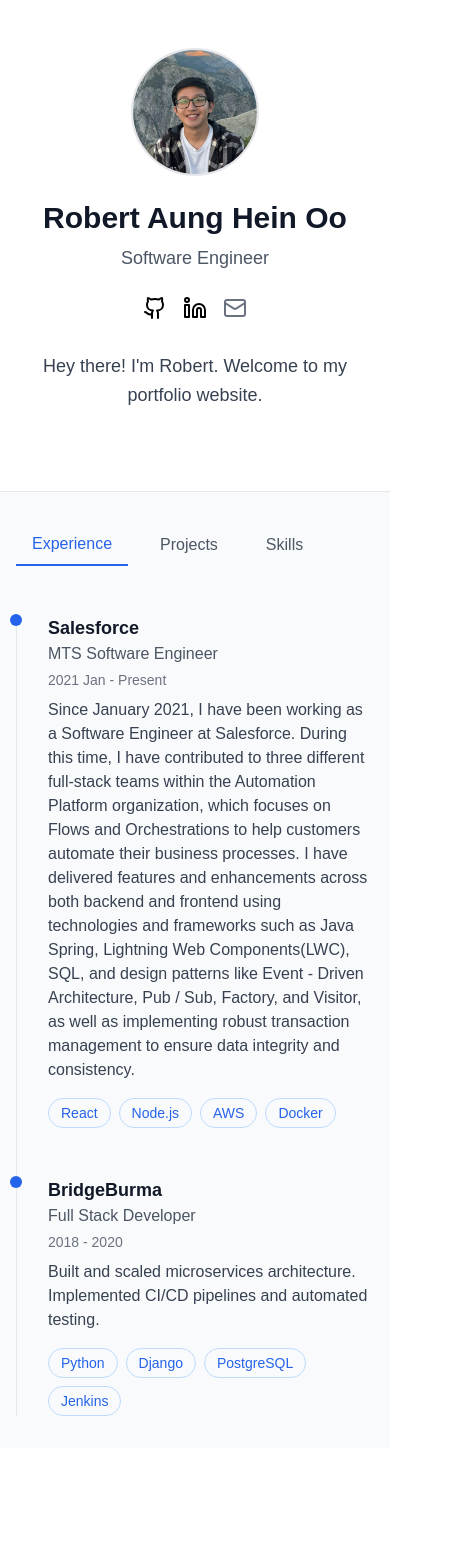
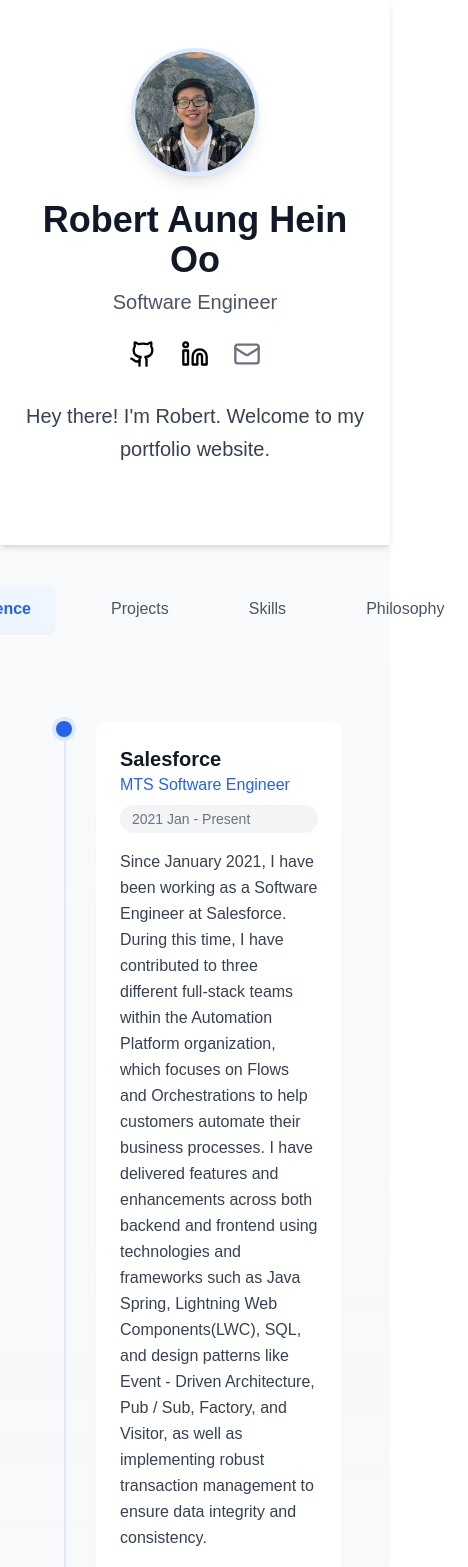
Before and after one commit to aunghoo/aunghoo.github.io, a Next.js app: page / in a window 390 px wide. Shown: the top 1567 px of the page, 468 px wide, since content can reach past the window. Before the commit the page ends 1448 px from the top, so only its background shows below. Built offline with nearby package versions, Linux system fonts and the light colour scheme.

Commit message:
More changes

```diff
--- a/app/data.tsx
+++ b/app/data.tsx
@@ -3,7 +3,7 @@
     company: "Salesforce",
     role: "MTS Software Engineer",
     period: "2021 Jan - Present",
-    description:
+    description: [
       "Since January 2021, I have been working as a Software Engineer at Salesforce.\
           During this time, I have contributed to three different full-stack teams within the Automation Platform\
           organization, which focuses on Flows and Orchestrations to help customers automate their business processes. I\
@@ -11,14 +11,67 @@
           such as Java Spring, Lightning Web Components(LWC), SQL, and design patterns like Event - Driven Architecture,\
           Pub / Sub, Factory, and Visitor, as well as implementing robust transaction management to ensure data integrity\
           and consistency.",
-    technologies: ["React", "Node.js", "AWS", "Docker"],
+      "Some of the projects I am most proud of include the integration of MuleSoft services into Flows, enabling\
+          debugger views for errored orchestrations, and developing the element search UI in the Flow Builder canvas. I\
+          am also a regular participant in company hackathons and have been a three-time winner in organization-wide\
+          hackathons.",
+      "My journey at Salesforce, particularly my experience on three different teams, has transformed me into a\
+          well-rounded and mature software engineer. I have developed the ability to collaborate effectively across\
+          diverse team settings and cultures, learn rapidly, and quickly get up to speed to deliver high-quality\
+          contributions. Moreover, I have proven myself as a strong engineer capable of understanding and working with\
+          very complex codebases."
+    ],
+    technologies: ["Java", "Spring", "SQL", "Typescript", "Redux", "Selenium", "Splunk", "Grafana", "Docker"],
   },
   {
     company: "BridgeBurma",
-    role: "Full Stack Developer",
-    period: "2018 - 2020",
-    description:
-      "Built and scaled microservices architecture. Implemented CI/CD pipelines and automated testing.",
-    technologies: ["Python", "Django", "PostgreSQL", "Jenkins"],
+    role: "Co-founder and CTO",
+    period: "2018 - 2023",
+    description: [
+      "Driven by a passion for leveraging technology to make a strong social impact, I co-founded and led a team of\
+          over seven software engineers to develop BridgeBurma — a professional networking and mentorship platform that\
+          connects Burmese students worldwide. Since its inception in 2019, the platform has attracted thousands of\
+          users globally. I remained actively involved until January 2023, when I decided to pursue other interests. We\
+          initially developed and managed the full-stack application using the MERN stack (MongoDB, Express, React.js,\
+          and Node.js), later migrating it to Next.js and hosting it on Google Cloud Run.\
+          In my role, I implemented features such as authentication, email handling, forum posting and searching,\
+          commenting, post-sorting, user profiles, mentor profile listing and searching, among many others. Through this\
+          project, I gained extensive practical skills in managing a scalable web application—including hosting and cost\
+          management—and working with cloud technologies and services such as Google Compute Engine, Google Cloud Run,\
+          AWS S3, SendGrid Email, and implementing inverted indexes for search using Elasticsearch. This experience not\
+          only enhanced my technical expertise but also taught me to take initiative in delivering features based on\
+          customer feedback, honed my leadership and mentoring skills, and improved my ability to navigate ambiguous\
+          work settings to solve complex problems.",
+    ],
+    technologies: ["Nextjs", "Reactjs", "Nodejs", "GoogleCloud Run", "S3", "MongoDb", "Elasticsearch", "Redis", "Jenkins"],
+  },
+  {
+    company: "Salesforce",
+    role: "Software Engineer Intern",
+    period: "2020 summer",
+    description: [
+      "During the summer of 2020, I interned on the Sales Cloud Einstein team at\
+          Salesforce, which develops AI solutions to optimize customers' sales pipelines. My primary project was to\
+          create a dashboard that visualizes sales opportunity data and provides intuitive insights into the internal\
+          workings of the Opportunity Scoring machine learning model. By successfully integrating this dashboard into\
+          the Core app, I ensured its inclusion in the next pilot product release. This role involved extensive work\
+          with the Salesforce core stack in Java, where I developed new message handlers and implemented security\
+          enforcement permissions. Additionally, I leveraged the Salesforce query language and Einstein Analytics UI to\
+          create data flows and charts.",
+    ],
+    technologies: ["Java", "SOQL", "Data Analysis", "Tableau"],
+  },
+  {
+    company: "Criteo",
+    role: "Software Engineer Intern",
+    period: "2019 summer",
+    description: [
+      "I interned at the AdTech company Criteo, where I was\
+          part of an Agile team developing the Criteo Mobile SDK. This SDK allows app publishers to integrate Criteo ads\
+          into their applications. During my internship, I gained in-depth experience in iOS development—from swizzling\
+          method implementations and utilizing libraries like UIKit and Notification Center to writing high-coverage\
+          tests using OCMock.",
+    ],
+    technologies: ["iOS", "Obj-C", "UIKit", "OCMock"],
   },
 ];
--- a/app/page.tsx
+++ b/app/page.tsx
@@ -1,18 +1,17 @@
 "use client";
-
-import React, { useState, useEffect } from 'react';
-import { Mail, ExternalLink } from 'lucide-react';
+import React, { useState, useEffect } from "react";
+import { Mail, ExternalLink } from "lucide-react";
 import Image from "next/image";
-import { experiences } from './data';
+import { experiences } from "./data";
 
 const TypewriterText = ({ text, speed = 50 }) => {
-  const [displayedText, setDisplayedText] = useState('');
+  const [displayedText, setDisplayedText] = useState("");
   const [currentIndex, setCurrentIndex] = useState(0);
 
   useEffect(() => {
     if (currentIndex < text.length) {
       const timer = setTimeout(() => {
-        setDisplayedText(prev => prev + text[currentIndex]);
+        setDisplayedText((prev) => prev + text[currentIndex]);
         setCurrentIndex(currentIndex + 1);
       }, speed);
       return () => clearTimeout(timer);
@@ -20,58 +19,85 @@
   }, [currentIndex, text, speed]);
 
   return (
-    <span>{displayedText}
-      {currentIndex < text.length &&
+    <span>
+      {displayedText}
+      {currentIndex < text.length && (
         <span className="inline-block w-0.5 h-5 ml-1 bg-blue-600 animate-pulse" />
-      }
+      )}
     </span>
   );
 };
 
 export default function Home() {
-
-  const [selectedTab, setSelectedTab] = useState('experience');
+  const [selectedTab, setSelectedTab] = useState("experience");
   const intro = "Hey there! I'm Robert. Welcome to my portfolio website.";
-  const overview = "I am a Software Engineer at Salesforce, working on Flows and\
-          Orchestrations—low-code tools that enable Salesforce customers to automate business processes. I have worked\
-          extensively with the core application code in Java Spring Framework and SQL that powers the backend engine for\
-          Flows and Orchestrations, as well as front-end code in Lightning Web Components to develop various user\
-          interface components in Salesforce. Beyond my full-time role, I co-founded and served as CTO for BridgeBurma, an organization that provides an\
-          online mentorship and social networking platform for Burmese professionals and students worldwide. I left the\
-          position in 2023 to pursue other interests. I am passionate about software engineering because I enjoy solving problems and building meaningful solutions.\
+  const overview =
+    "I am a Software Engineer at Salesforce, working on Flows and\
+          Orchestrations — low-code tools that enable Salesforce customers to automate business processes. I have worked\
+          extensively with the core application code in Java and SQL that powers the core backend engine,\
+          as well as front-end code in Lightning Web Components. In addition I have also\
+          co-founded and served as CTO for BridgeBurma, an organization that provides an\
+          online mentorship and social networking platform for Burmese professionals and students worldwide.\
+          I am passionate about software engineering because I enjoy solving problems and building meaningful solutions.\
           In my free time, I enjoy playing the piano and guitar, and have recently taken up tennis and swimming to stay\
           fit.";
 
   const projects = [
     {
       title: "AI Task Manager",
-      description: "Personal productivity app using machine learning to prioritize tasks.",
+      description:
+        "Personal productivity app using machine learning to prioritize tasks.",
       technologies: ["React", "TensorFlow.js", "Node.js"],
-      link: "https://github.com/username/ai-task-manager"
+      link: "https://github.com/username/ai-task-manager",
     },
     {
       title: "Blockchain Explorer",
-      description: "Web application to visualize and track cryptocurrency transactions.",
+      description:
+        "Web application to visualize and track cryptocurrency transactions.",
       technologies: ["Vue.js", "Web3.js", "Express"],
-      link: "https://github.com/username/blockchain-explorer"
-    }
+      link: "https://github.com/username/blockchain-explorer",
+    },
   ];
 
   const skills = {
-    "Frontend": ["React", "Vue.js", "TypeScript", "Tailwind CSS"],
-    "Backend": ["Node.js", "Python", "Java", "PostgreSQL"],
-    "DevOps": ["Docker", "Kubernetes", "AWS", "CI/CD"],
-    "Tools": ["Git", "VS Code", "Jira", "Figma"]
+    Frontend: ["React", "Vue.js", "TypeScript", "Tailwind CSS"],
+    Backend: ["Node.js", "Python", "Java", "PostgreSQL"],
+    DevOps: ["Docker", "Kubernetes", "AWS", "CI/CD"],
+    Tools: ["Git", "VS Code", "Jira", "Figma"],
+  };
+
+  const philosophyContent = {
+    title: "Invictus",
+    author: "William Ernest Henley",
+    poem: `Out of the night that covers me,
+          Black as the pit from pole to pole,
+          I thank whatever gods may be
+          For my unconquerable soul.
+
+          In the fell clutch of circumstance
+          I have not winced nor cried aloud.
+          Under the bludgeonings of change
+          My head is bloody, but unbowed.
+
+          Beyond this place of wrath and tears
+          Looms but the Horror of the shade,
+          And yet the menace of the years
+          Finds and shall find me unafraid.
+
+          It matters not how strait the gate,
+          How charged with punishments the scroll,
+          I am the master of my fate,
+          I am the captain of my soul.`,
   };
 
   return (
-    <div className="min-h-screen bg-gray-50">
+    <div className="min-h-screen bg-gradient-to-b from-gray-50 to-gray-100">
       {/* Header with Profile */}
-      <header className="bg-white border-b border-gray-200">
+      <header className="bg-white shadow-md">
         <div className="max-w-4xl mx-auto px-4 py-12">
           <div className="flex flex-col items-center text-center mb-8">
             {/* Profile Image */}
-            <div className="w-32 h-32 mb-6 rounded-full overflow-hidden border-2 border-gray-200">
+            <div className="w-32 h-32 mb-6 rounded-full overflow-hidden border-4 border-blue-100 shadow-lg transform hover:scale-105 transition-transform duration-300">
               <img
                 src="/profilepic.jpeg"
                 alt="profile image of Robert"
@@ -79,24 +105,48 @@
               />
             </div>
 
-            <h1 className="text-3xl font-bold text-gray-900 mb-2">Robert Aung Hein Oo</h1>
-            <p className="text-lg text-gray-600 mb-6">Software Engineer</p>
+            <h1 className="text-4xl font-bold text-gray-900 mb-2">
+              Robert Aung Hein Oo
+            </h1>
+            <p className="text-xl text-gray-600 mb-6">Software Engineer</p>
 
             {/* Social Links */}
-            <div className="flex space-x-4 mb-8">
-              <a href="https://github.com/aunghoo" target="_blank" className="text-gray-500 hover:text-gray-700">
-                <Image src="/github.svg" alt="Github profile link" width={24} height={24} />
+            <div className="flex space-x-6 mb-8">
+              <a
+                href="https://github.com/aunghoo"
+                target="_blank"
+                className="text-gray-500 hover:text-gray-700 transform hover:scale-110 transition-transform duration-300"
+              >
+                <Image
+                  src="/github.svg"
+                  alt="Github profile link"
+                  width={28}
+                  height={28}
+                />
               </a>
-              <a href="https://www.linkedin.com/in/robert-aung-hein-oo-387277143/" target="_blank" className="text-gray-500 hover:text-gray-700">
-                <Image src="/linkedin.svg" alt="LinkedIn profile link" width={24} height={24} />
+              <a
+                href="https://www.linkedin.com/in/robert-aung-hein-oo-387277143/"
+                target="_blank"
+                className="text-gray-500 hover:text-gray-700 transform hover:scale-110 transition-transform duration-300"
+              >
+                <Image
+                  src="/linkedin.svg"
+                  alt="LinkedIn profile link"
+                  width={28}
+                  height={28}
+                />
               </a>
-              <a href="mailto:aunghnoo99@gmail.com" target="_blank" className="text-gray-500 hover:text-gray-700">
-                <Mail size={24} />
+              <a
+                href="mailto:aunghnoo99@gmail.com"
+                target="_blank"
+                className="text-gray-500 hover:text-gray-700 transform hover:scale-110 transition-transform duration-300"
+              >
+                <Mail size={28} />
               </a>
             </div>
 
             {/* Overview with Typewriter Effect */}
-            <div className="max-w-2xl text-gray-700 text-lg leading-relaxed">
+            <div className="max-w-2xl text-gray-700 text-xl leading-relaxed">
               <TypewriterText text={intro} />
             </div>
           </div>
@@ -106,15 +156,15 @@
       {/* Main Content */}
       <main className="max-w-4xl mx-auto px-4 py-8">
         {/* Navigation */}
-        <nav className="flex space-x-4 mb-12">
-          {['experience', 'projects', 'skills'].map((tab) => (
+        <nav className="flex justify-center space-x-8 mb-12 rounded-lg p-2">
+          {["experience", "projects", "skills", "philosophy"].map((tab) => (
             <button
               key={tab}
               onClick={() => setSelectedTab(tab)}
-              className={`px-4 py-2 ${
+              className={`px-6 py-3 rounded-lg transition-all duration-300 ${
                 selectedTab === tab
-                  ? 'text-blue-600 border-b-2 border-blue-600'
-                  : 'text-gray-600 hover:text-gray-900'
+                  ? "text-blue-600 bg-blue-50 font-semibold shadow-sm"
+                  : "text-gray-600 hover:text-gray-900 hover:bg-gray-50"
               }`}
             >
               {tab.charAt(0).toUpperCase() + tab.slice(1)}
@@ -122,28 +172,51 @@
           ))}
         </nav>
 
+        {/* Content Container - Fixed height with scroll */}
+        <div className="min-h-[600px] rounded-xl p-8">
           {/* Experience Timeline Section */}
-        {selectedTab === 'experience' && (
+          {selectedTab === "experience" && (
             <div className="relative">
-            <div className="absolute left-0 top-0 h-full w-px bg-gray-200" />
+              <div className="absolute left-4 top-0 h-full w-0.5 bg-blue-100" />
               <div className="space-y-12">
                 {experiences.map((exp, index) => (
-                <div key={index} className="relative pl-8">
-                  <div className="absolute left-0 w-3 h-3 -translate-x-1/2 rounded-full bg-blue-600" />
-                  <div className="flex flex-col md:flex-row md:items-center justify-between mb-2">
+                  <div
+                    key={index}
+                    className="relative pl-12 transform transition-all duration-300 hover:scale-[1.01]"
+                  >
+                    <div className="absolute left-4 w-4 h-4 -translate-x-1/2 rounded-full bg-blue-600 ring-4 ring-blue-100" />
+                    <div className="bg-white rounded-lg p-6 shadow-sm hover:shadow-md transition-shadow duration-300">
+                      <div className="flex flex-col md:flex-row md:items-center justify-between mb-4">
                         <div>
-                      <h3 className="text-lg font-semibold text-gray-900">{exp.company}</h3>
-                      <p className="text-gray-600">{exp.role}</p>
+                          <h3 className="text-xl font-semibold text-gray-900">
+                            {exp.company}
+                          </h3>
+                          <p className="text-blue-600 font-medium">
+                            {exp.role}
+                          </p>
                         </div>
-                    <span className="text-sm text-gray-500 mt-1 md:mt-0">{exp.period}</span>
+                        <span className="text-sm text-gray-500 mt-2 md:mt-0 bg-gray-100 px-3 py-1 rounded-full">
+                          {exp.period}
+                        </span>
                       </div>
-                  <p className="mt-2 text-gray-700">{exp.description}</p>
-                  <div className="mt-4 flex flex-wrap gap-2">
+                      {exp.description.map((description, index) => (
+                        <p
+                          key={index}
+                          className="mt-3 text-gray-700 leading-relaxed"
+                        >
+                          {description}
+                        </p>
+                      ))}
+                      <div className="mt-6 flex flex-wrap gap-2">
                         {exp.technologies.map((tech, techIndex) => (
-                      <span key={techIndex} className="px-3 py-1 border border-blue-200 text-blue-600 rounded-full text-sm">
+                          <span
+                            key={techIndex}
+                            className="px-4 py-1.5 bg-blue-50 border border-blue-100 text-blue-600 rounded-full text-sm font-medium hover:bg-blue-100 transition-colors duration-300"
+                          >
                             {tech}
                           </span>
                         ))}
+                      </div>
                     </div>
                   </div>
                 ))}
@@ -152,20 +225,33 @@
           )}
 
           {/* Projects Section */}
-        {selectedTab === 'projects' && (
-          <div className="space-y-12">
+          {selectedTab === "projects" && (
+            <div className="space-y-8">
               {projects.map((project, index) => (
-              <div key={index} className="border-b border-gray-200 pb-8 last:border-0">
-                <div className="flex justify-between items-start">
-                  <h3 className="text-lg font-semibold text-gray-900">{project.title}</h3>
-                  <a href={project.link} className="text-blue-600 hover:text-blue-700">
-                    <ExternalLink size={18} />
+                <div
+                  key={index}
+                  className="bg-white rounded-lg p-6 shadow-sm hover:shadow-md transition-all duration-300 transform hover:scale-[1.01]"
+                >
+                  <div className="flex justify-between items-start mb-4">
+                    <h3 className="text-xl font-semibold text-gray-900">
+                      {project.title}
+                    </h3>
+                    <a
+                      href={project.link}
+                      className="text-blue-600 hover:text-blue-700 p-2 hover:bg-blue-50 rounded-full transition-colors duration-300"
+                    >
+                      <ExternalLink size={20} />
                     </a>
                   </div>
-                <p className="mt-2 text-gray-700">{project.description}</p>
-                <div className="mt-4 flex flex-wrap gap-2">
+                  <p className="text-gray-700 leading-relaxed">
+                    {project.description}
+                  </p>
+                  <div className="mt-6 flex flex-wrap gap-2">
                     {project.technologies.map((tech, techIndex) => (
-                    <span key={techIndex} className="px-3 py-1 border border-blue-200 text-blue-600 rounded-full text-sm">
+                      <span
+                        key={techIndex}
+                        className="px-4 py-1.5 bg-blue-50 border border-blue-100 text-blue-600 rounded-full text-sm font-medium hover:bg-blue-100 transition-colors duration-300"
+                      >
                         {tech}
                       </span>
                     ))}
@@ -176,14 +262,22 @@
           )}
 
           {/* Skills Section */}
-        {selectedTab === 'skills' && (
-          <div className="space-y-8">
+          {selectedTab === "skills" && (
+            <div className="grid grid-cols-1 md:grid-cols-2 gap-8">
               {Object.entries(skills).map(([category, skillList]) => (
-              <div key={category} className="border-b border-gray-200 pb-8 last:border-0">
-                <h3 className="text-lg font-semibold text-gray-900 mb-4">{category}</h3>
+                <div
+                  key={category}
+                  className="bg-white rounded-lg p-6 shadow-sm hover:shadow-md transition-all duration-300 transform hover:scale-[1.01]"
+                >
+                  <h3 className="text-xl font-semibold text-gray-900 mb-4">
+                    {category}
+                  </h3>
                   <div className="flex flex-wrap gap-2">
                     {skillList.map((skill, index) => (
-                    <span key={index} className="px-3 py-1 border border-blue-200 text-blue-600 rounded-full text-sm">
+                      <span
+                        key={index}
+                        className="px-4 py-1.5 bg-blue-50 border border-blue-100 text-blue-600 rounded-full text-sm font-medium hover:bg-blue-100 transition-colors duration-300"
+                      >
                         {skill}
                       </span>
                     ))}
@@ -192,6 +286,24 @@
               ))}
             </div>
           )}
+
+          {/* Philosophy Section */}
+          {selectedTab === "philosophy" && (
+            <div className="bg-white rounded-lg p-8 shadow-sm hover:shadow-md transition-all duration-300 transform hover:scale-[1.01]">
+              <h3 className="text-2xl font-semibold text-gray-900 text-center">
+                {philosophyContent.title}
+              </h3>
+              <h3 className="leading-relaxed text-gray-600 mb-6 text-center">
+                {philosophyContent.author}
+              </h3>
+              <div className="max-w-2xl mx-auto">
+                <p className="text-gray-700 leading-relaxed whitespace-pre-line font-serif text-lg text-center italic">
+                  {philosophyContent.poem}
+                </p>
+              </div>
+            </div>
+          )}
+        </div>
       </main>
     </div>
   );
```
Lines whose indentation alone changed are shown as unchanged.
